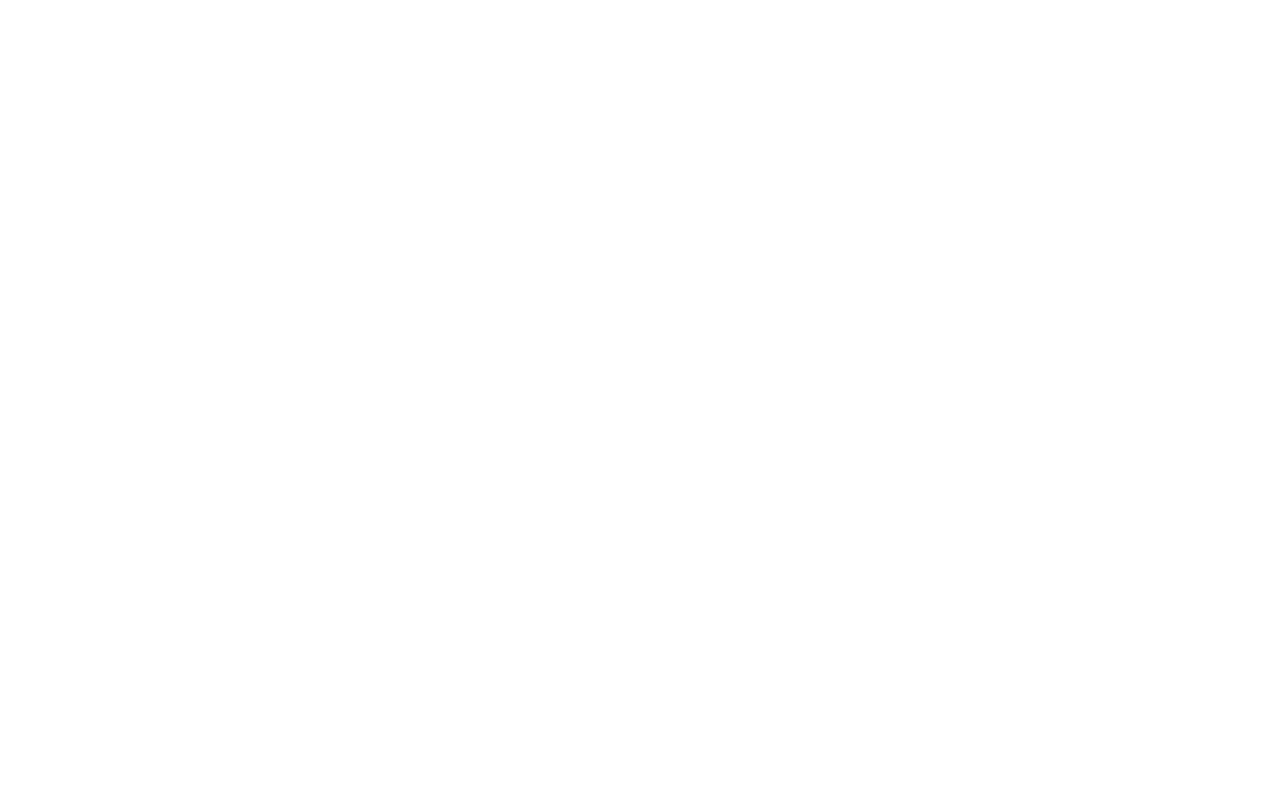
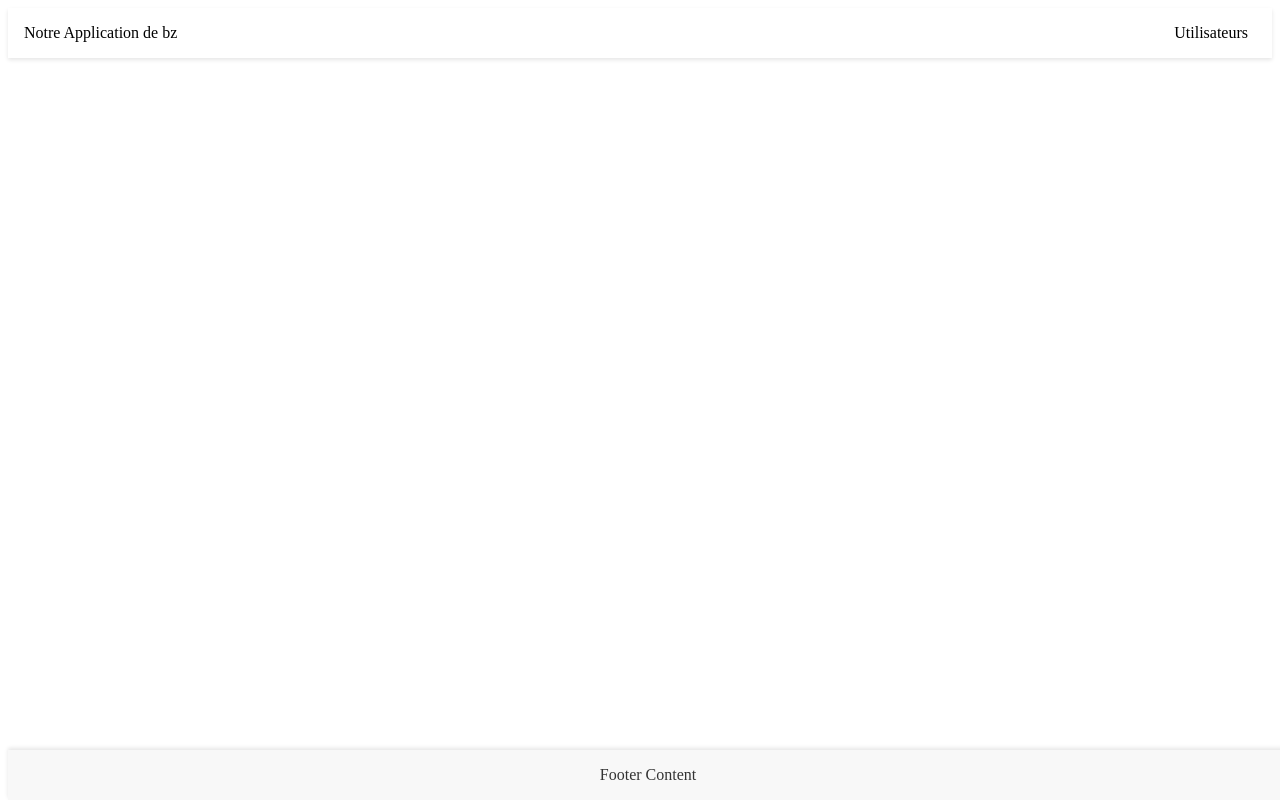
Before and after one commit to EvanLem/API-REST-FRONT, an Angular app: page / in a window 1280 px wide. Built offline with nearby package versions, Linux system fonts and the light colour scheme.

Commit message:
Ajout de la première version du footer et de la navbar (mat-toolbar)

```diff
--- a/src/app/app.component.css
+++ b/src/app/app.component.css
@@ -0,0 +1,24 @@
+mat-toolbar {
+  display: flex;
+  justify-content: space-between;
+  align-items: center;
+  padding: 16px;
+  box-shadow: 0 2px 4px rgba(0, 0, 0, 0.1);
+}
+
+
+.footer {
+  position: fixed;
+  bottom: 0;
+  width: 100%;
+  text-align: center;
+  justify-content: center;
+  background-color: #f8f8f8;
+  box-shadow: 0 -2px 4px rgba(0, 0, 0, 0.1);
+  padding: 16px;
+}
+
+.footer span {
+  font-size: 1rem;
+  color: #333;
+}
--- a/src/app/app.component.html
+++ b/src/app/app.component.html
@@ -1 +1,10 @@
-<router-outlet />
+<mat-toolbar color="primary">
+  <span>Notre Application de bz</span>
+  <button mat-button routerLink="/utilisateur/data">Utilisateurs</button>
+</mat-toolbar>
+
+<router-outlet></router-outlet>
+
+<mat-toolbar color="accent" class="footer">
+  <span>Footer Content</span>
+</mat-toolbar>
--- a/src/app/app.component.ts
+++ b/src/app/app.component.ts
@@ -1,15 +1,17 @@
 import { Component } from '@angular/core';
-import { RouterOutlet } from '@angular/router';
+import {RouterLink, RouterOutlet} from '@angular/router';
 import { FormsModule } from '@angular/forms';
 import { HttpClient, HttpClientModule } from '@angular/common/http';
 import {TableauComponent} from './utilisateur/tableau/tableau.component';
 import {MatTableModule} from '@angular/material/table';
 import {UserFormComponent} from './utilisateur/user-form/user-form.component';
+import {MatToolbarModule} from '@angular/material/toolbar';
+import {MatButtonModule} from '@angular/material/button';
 
 @Component({
   selector: 'app-root',
   standalone: true,
-  imports: [RouterOutlet, FormsModule, HttpClientModule, TableauComponent, MatTableModule, UserFormComponent],
+  imports: [RouterOutlet, FormsModule, HttpClientModule, TableauComponent, MatTableModule, UserFormComponent, MatToolbarModule, MatButtonModule, RouterLink],
   templateUrl: './app.component.html',
   styleUrls: ['./app.component.css']
 })
```
